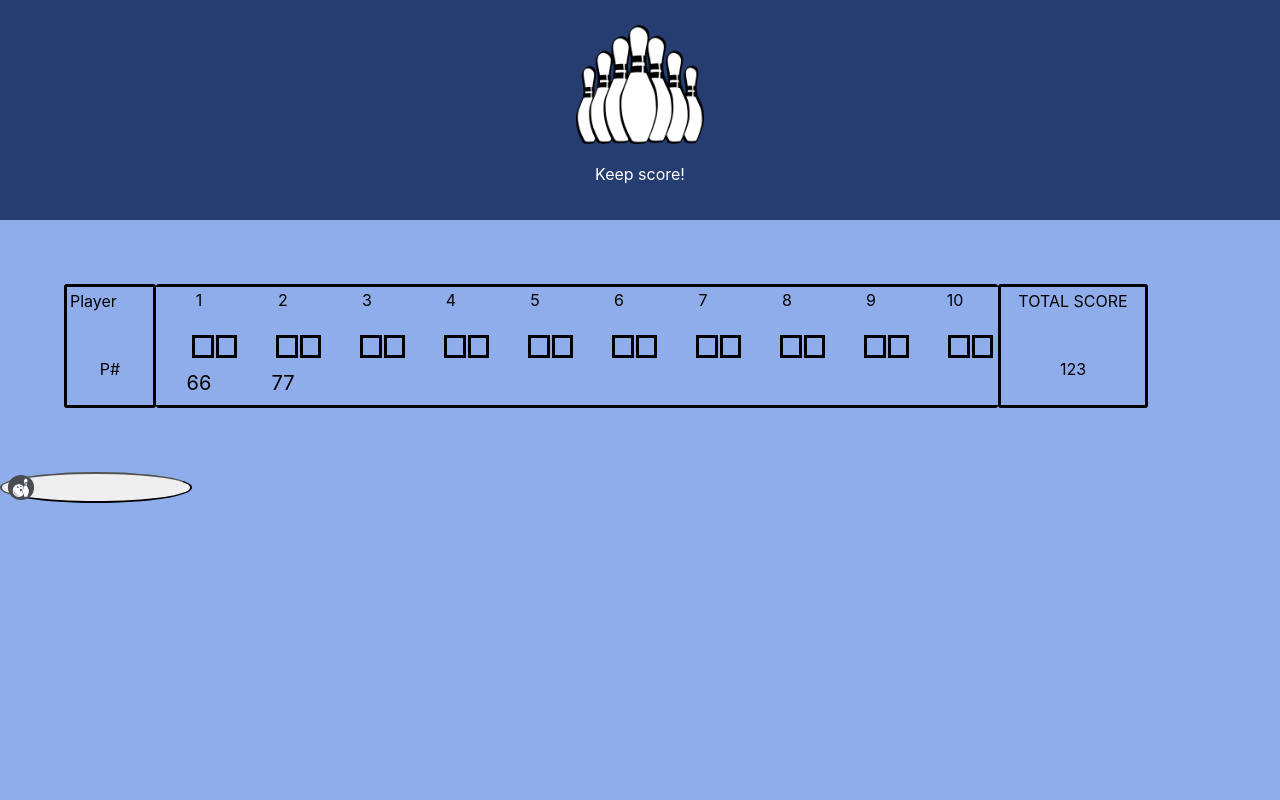
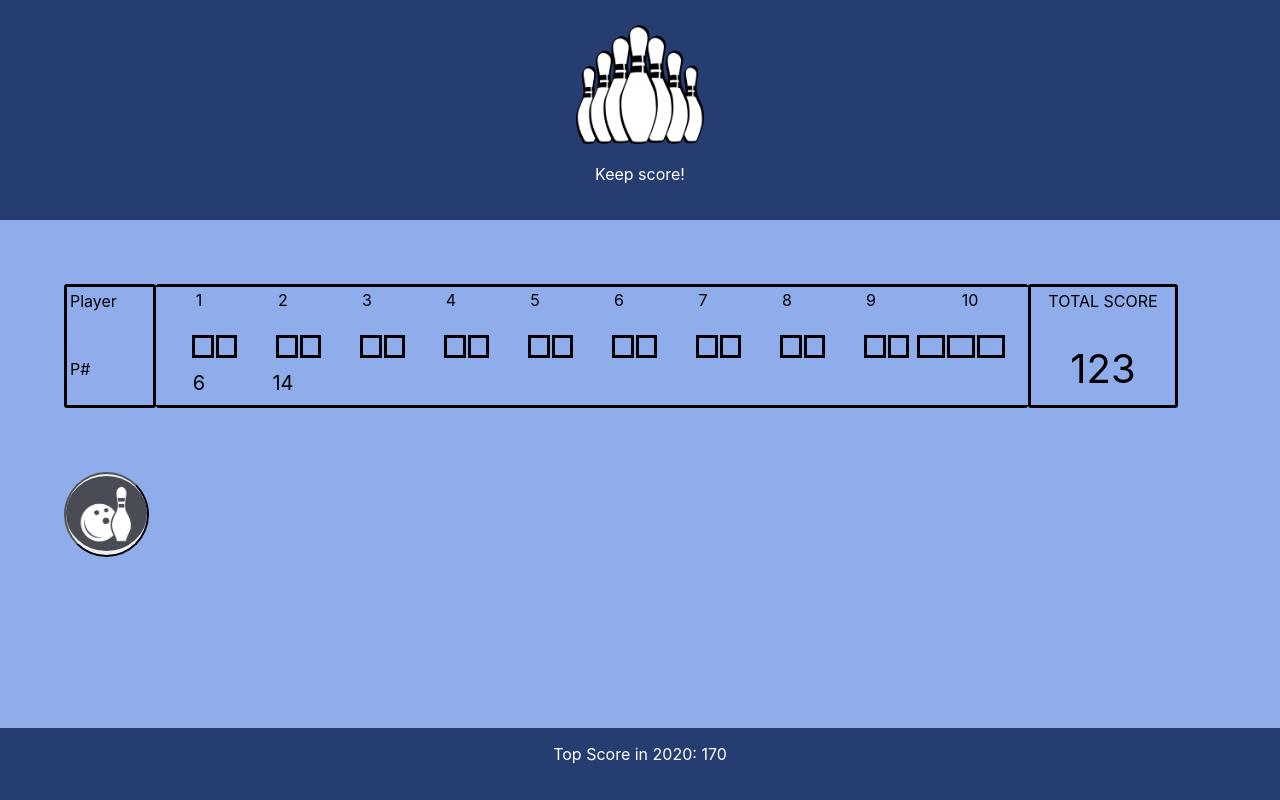
Before and after one commit to Filip-Zafran/Bowling_Scoring_System-JS, a React (Create React App) app: page / in a window 1280 px wide. Built offline with nearby package versions, Linux system fonts and the light colour scheme.

Commit message:
css finished

```diff
--- a/src/App.css
+++ b/src/App.css
@@ -58,12 +58,12 @@
 
 .pBox {
   height: 66px;
-  text-align: center;
 }
 
 .totalBoxDown {
   height: 66px;
   text-align: center;
+  font-size: 40px;
 }
 
 #fullBox {
@@ -78,15 +78,17 @@
   width: 6%;
 }
 
-.button {
-  width: 15%;
-  float: left;
+button {
+  margin-left: 5%;
+  padding: 0px;
   border-radius: 80%;
+  width: 85px;
+  height: 85px;
 }
 
-#button {
-  margin-left: 10%;
-  margin-top: 15px;
+.buttonPix {
+  border-radius: 80%;
+  width: 100%;
 }
 
 .numberBox {
@@ -118,5 +120,14 @@
 }
 
 
+.footer {
+  background-color: #253d70;
+  bottom: 0;
+  position: absolute;
+  width: 100%;
+  text-align: center;
+  color: white;
+
+}
 
 /* probaj 2 boxes i float right */
--- a/src/App.js
+++ b/src/App.js
@@ -4,6 +4,7 @@ import Header from "./components/Header";
 import NameBox from "./components/NameBox";
 import OneBox from "./components/OneScoreBox";
 import TotalBox from "./components/Total";
+import Footer from "./components/Footer";
 import Button from "./components/Button";
 
 export default class App extends Component {
@@ -18,8 +19,8 @@ export default class App extends Component {
           <OneBox></OneBox>
           <TotalBox></TotalBox>
         </div>
-
         <Button></Button>
+        <Footer></Footer>
       </React.Fragment>
     );
   }
--- a/src/components/Button.js
+++ b/src/components/Button.js
@@ -11,8 +11,8 @@ function Button() {
   }
 
   return (
-    <button className="button" hover={bowlSound.play} onClick={strike.play}>
-      <img className="button" src={button} alt="button for bowling" />
+    <button hover={bowlSound.play} onClick={strike.play}>
+      <img className="buttonPix" src={button} alt="button for bowling" />
     </button>
   );
 }
--- /dev/null
+++ b/src/components/Footer.js
@@ -0,0 +1,12 @@
+import React from "react";
+import "../../src/App.css";
+
+function Footer() {
+  return (
+    <div className="footer">
+      <p>Top Score in 2020: 170 </p>
+      <br />
+    </div>
+  );
+}
+export default Footer;
--- a/src/components/OneScoreBox.js
+++ b/src/components/OneScoreBox.js
@@ -14,7 +14,12 @@ function OneBox() {
           <td className="numberBox">7</td>
           <td className="numberBox">8</td>
           <td className="numberBox">9</td>
-          <td className="numberBox">10</td>
+          <td
+            className="numberBox"
+            style={{ width: "110px", alignItems: "center" }}
+          >
+            10
+          </td>
         </tr>
       </tbody>
 
@@ -75,14 +80,14 @@ function OneBox() {
           </td>
           <td className="emptyBox">
             {" "}
-            <td className="smallBoxEmpty"></td>
+            <td className="smallBox"></td>
             <td className="smallBox"></td>
             <td className="smallBox"></td>
           </td>
         </tr>
         <tr>
-          <td className="scoreBox"> 66</td>
-          <td className="scoreBox"> 77</td>
+          <td className="scoreBox"> 6</td>
+          <td className="scoreBox"> 14</td>
         </tr>
       </tbody>
     </table>
--- a/src/components/Total.js
+++ b/src/components/Total.js
@@ -8,7 +8,7 @@ function TotalBox() {
           <td className="totalScoreBox">TOTAL SCORE</td>
         </tr>
         <tr>
-          <td className="pBox">123</td>
+          <td className="totalBoxDown">123</td>
         </tr>
       </tbody>
     </table>
```
